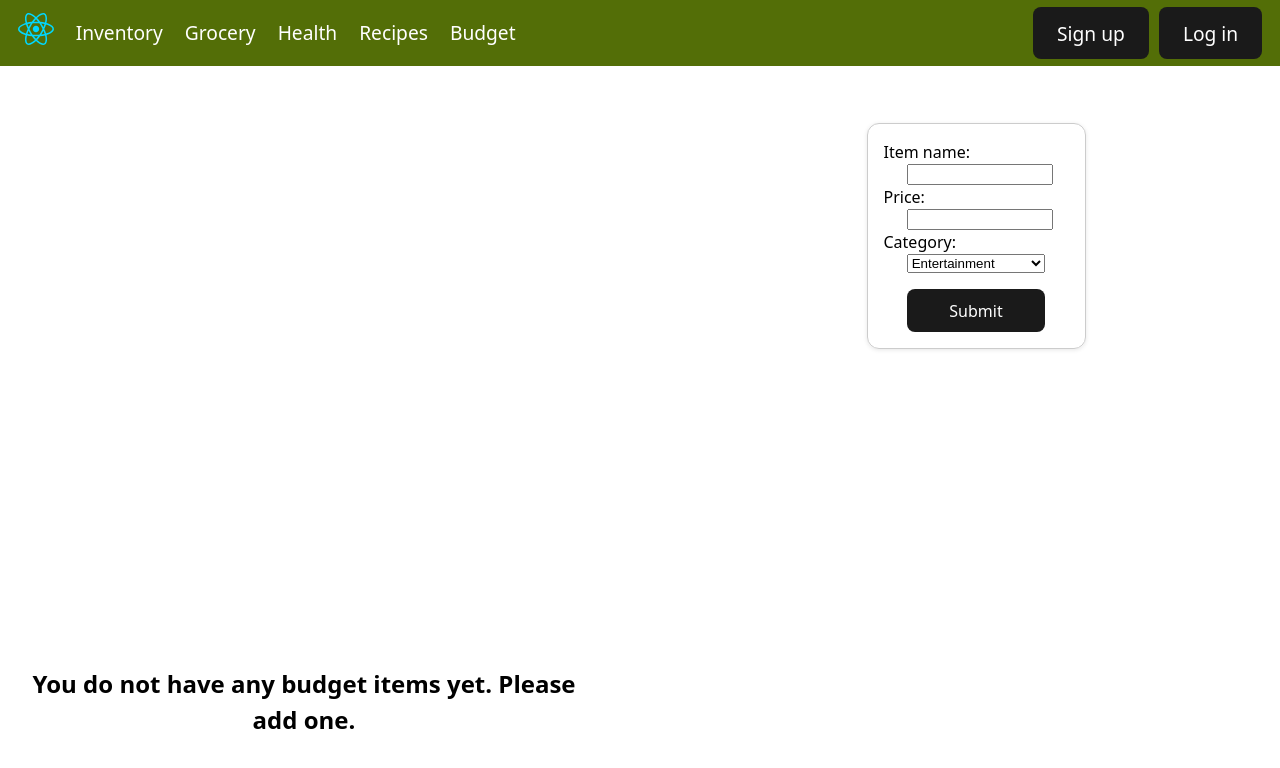
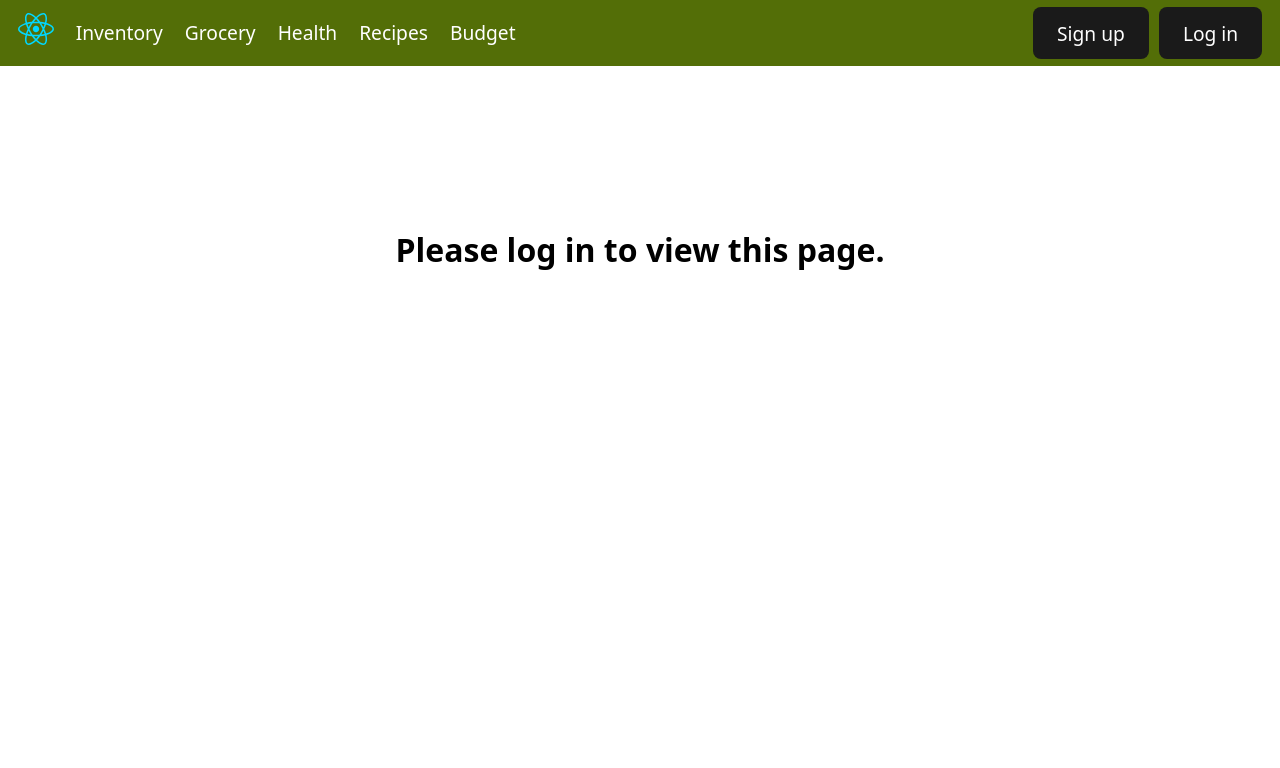
Before and after one commit to PAP-2025-Summer-L6-G1/Final-Project-Frontend, a React (Vite) app: page /budget in a window 1280 px wide. Shown: the top 768 px of the page. Built offline with nearby package versions, Linux system fonts and the light colour scheme; no server answers.

Commit message:
Don't allow access to page if not logged in

```diff
--- a/src/pages/Budget.css
+++ b/src/pages/Budget.css
@@ -1,5 +1,12 @@
 body {
     height: 100vh;
+}
+main > h1 {
+    margin: 10rem auto;
+
+    text-align: center;
+    height: fit-content;
+    width: fit-content;
 }
 
 .pieContainer {
--- a/src/pages/Budget.jsx
+++ b/src/pages/Budget.jsx
@@ -221,6 +221,11 @@ export default function Budget() {
             <Navbar />
         </AccountContext.Provider>
         <main>
+            {loggedInUser == "" ?
+          <main className="login-required">
+            <h1>Please log in to view this page.</h1>
+          </main>
+        :
             <div className="gridContainer">
                 <div className="pieContainer">
                     <div className="legend" ref={legendRef}></div>
@@ -297,6 +302,7 @@ export default function Budget() {
                     </table>
                 </div>
             </div>
+}
         </main>
     </>)
 }
```
